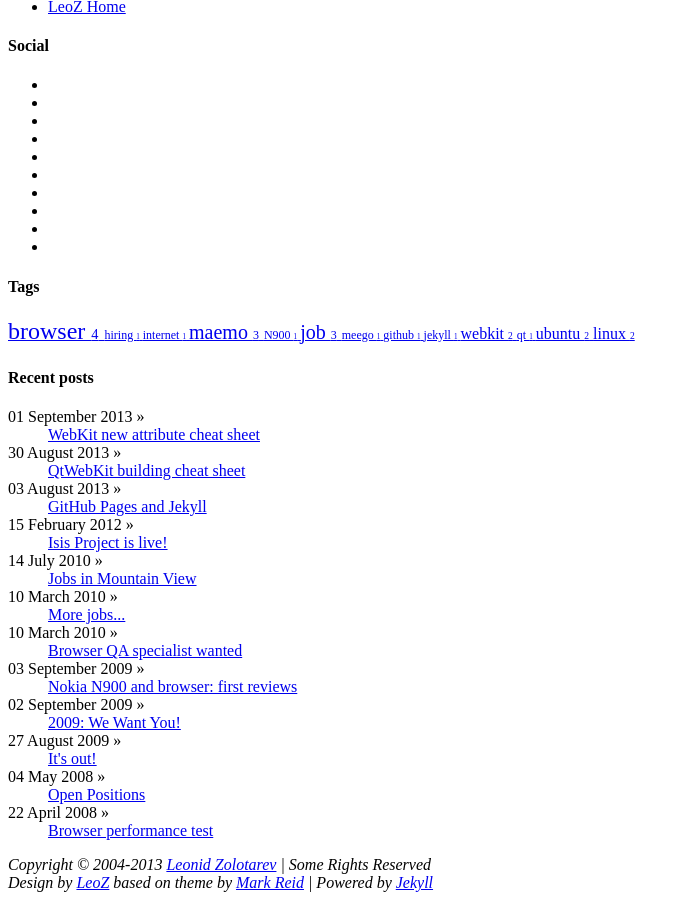
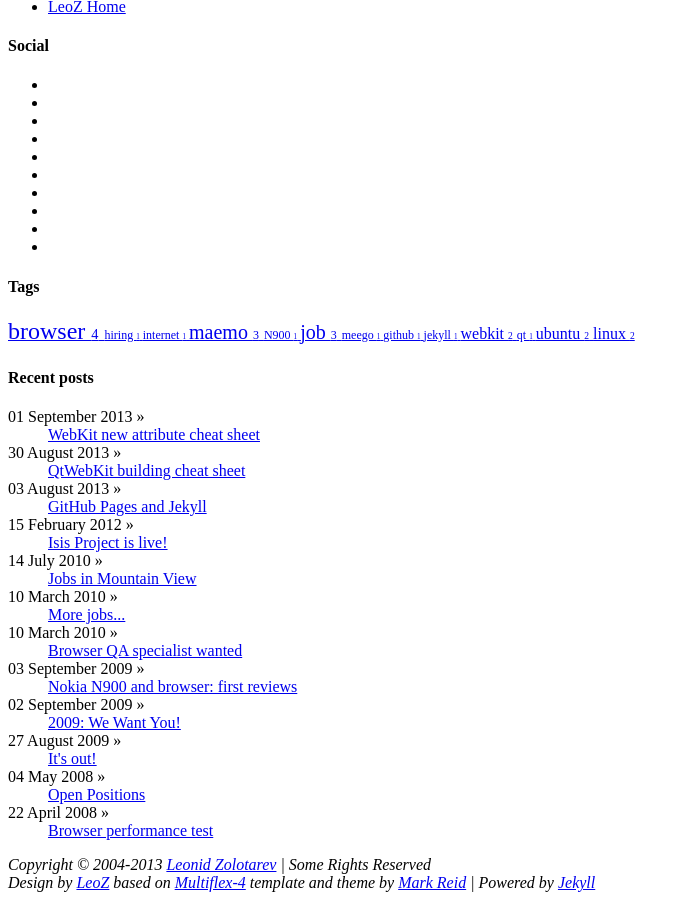
Before and after one commit to leoz/blog.github.com, a Jekyll site: the page built from pages.html, in a window 1280 px wide and 900 px high, scrolled down 1226 px. Shown: the whole window, without its empty margins (0-690 px from the left). Built offline with Jekyll 4.4.1, drawn with Linux system fonts in a browser that asks for light colours; nearby versions of some CDN libraries; library files that are not in the unit come from our copies; Markdown is read by kramdown in place of the engine named in the settings; comment, search, counter and statistics services are not loaded.

Commit message:
Reduce pagination and add 'Multiflex-4' mentioning

```diff
--- a/_config.yml
+++ b/_config.yml
@@ -121,7 +121,7 @@ JB :
 
 ### Pagination
 
-paginate: 10
+paginate: 8
 
 ### Sitemap
 
--- a/_includes/themes/leoz/default.html
+++ b/_includes/themes/leoz/default.html
@@ -100,7 +100,8 @@
   		</div>
   		<div>
 			Design by
-  			<a href="http://leoz.net/">LeoZ</a> based on theme by
+  			<a href="http://leoz.net/">LeoZ</a> based on
+			<a href="http://www.1234.info/webtemplates/multiflex4/">Multiflex-4</a> template and theme by
   			<a href="http://mark.reid.name/">Mark Reid</a> |
 			Powered by <a href="http://jekyllrb.com/" title="A static, minimalist CMS">Jekyll</a>
   		</div>
```
